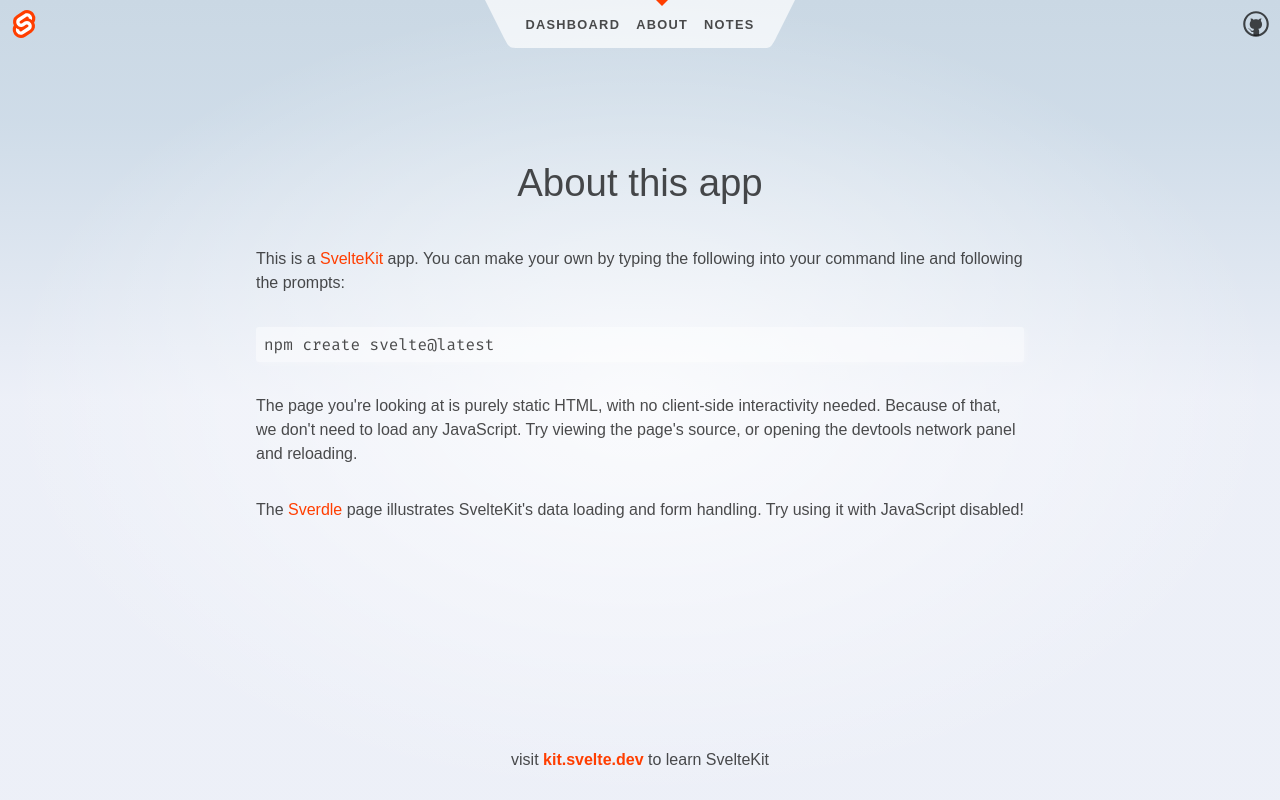
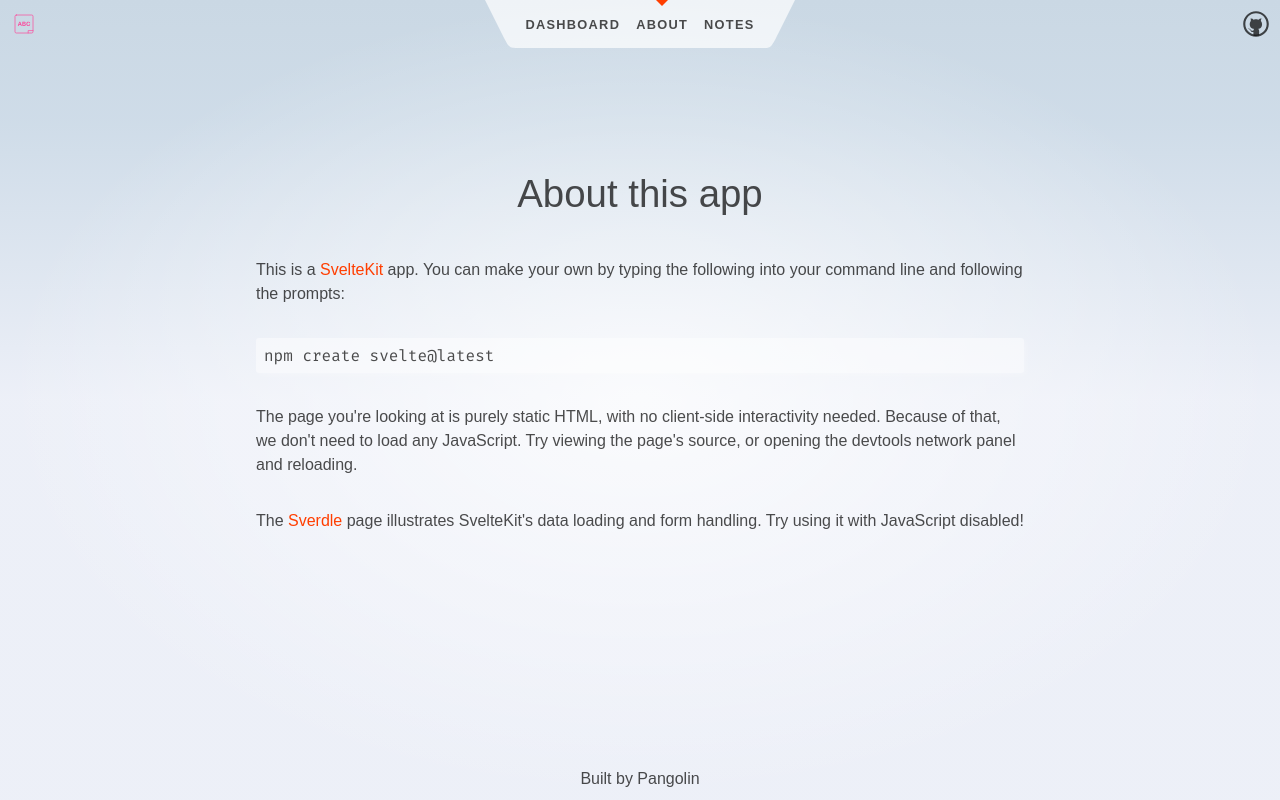
Before and after one commit to DewofyourYouth/grammarian, a SvelteKit app: page /about in a window 1280 px wide. Built offline with nearby package versions, Linux system fonts and the light colour scheme.

Commit message:
markdown notes

```diff
--- a/src/routes/+layout.svelte
+++ b/src/routes/+layout.svelte
@@ -1,6 +1,6 @@
 <script>
-	import Header from './Header.svelte';
-	import './styles.css';
+  import Header from "./Header.svelte";
+  import "./styles.css";
 </script>
 
 <div class="app">
@@ -10,9 +10,7 @@
     <slot />
   </main>
 
-	<footer>
-		<p>visit <a href="https://kit.svelte.dev">kit.svelte.dev</a> to learn SvelteKit</p>
-	</footer>
+  <footer>Built by Pangolin</footer>
 </div>
 
 <style>
--- a/src/routes/Header.svelte
+++ b/src/routes/Header.svelte
@@ -1,6 +1,6 @@
 <script>
   import { page } from "$app/stores";
-  import logo from "$lib/images/svelte-logo.svg";
+  import logo from "$lib/images/alphabet.svg";
   import github from "$lib/images/github.svg";
 </script>
 
@@ -31,7 +31,7 @@
   </nav>
 
   <div class="corner">
-    <a href="https://github.com/sveltejs/kit">
+    <a href="https://github.com/dewofyouryouth">
       <img src={github} alt="GitHub" />
     </a>
   </div>
--- a/src/routes/Notes.svelte
+++ b/src/routes/Notes.svelte
@@ -20,7 +20,8 @@
   }
 </script>
 
-<h4>Notes:</h4>
+<h4>Notes (markdown supported)</h4>
+<hr />
 <div
   class="speaker-notes"
   bind:innerText={speaker.notes}
@@ -42,5 +43,6 @@
     width: 300px;
     min-height: 120px;
     border-radius: 10px;
+    margin-bottom: 10px;
   }
 </style>
```
Also changed, not shown: src/lib/images/alphabet.svg (added). Lines whose indentation alone changed are shown as unchanged.
